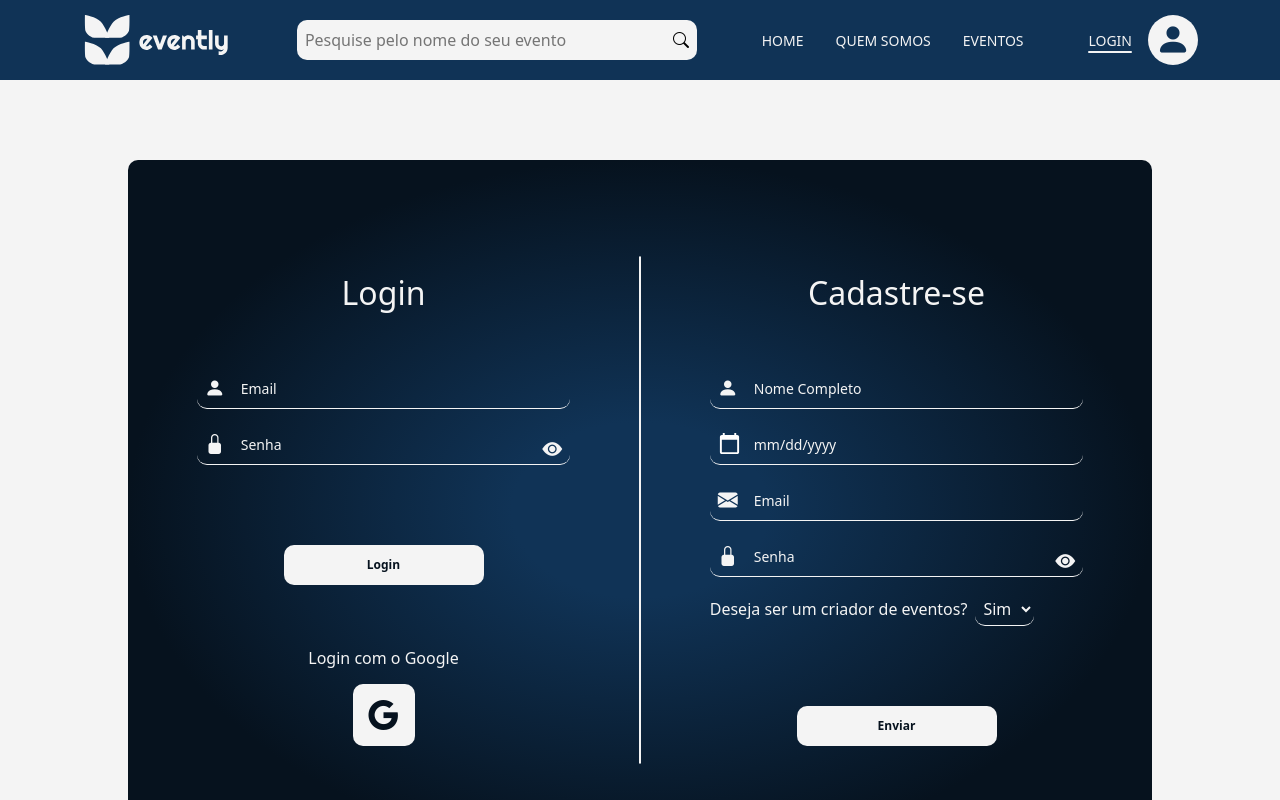
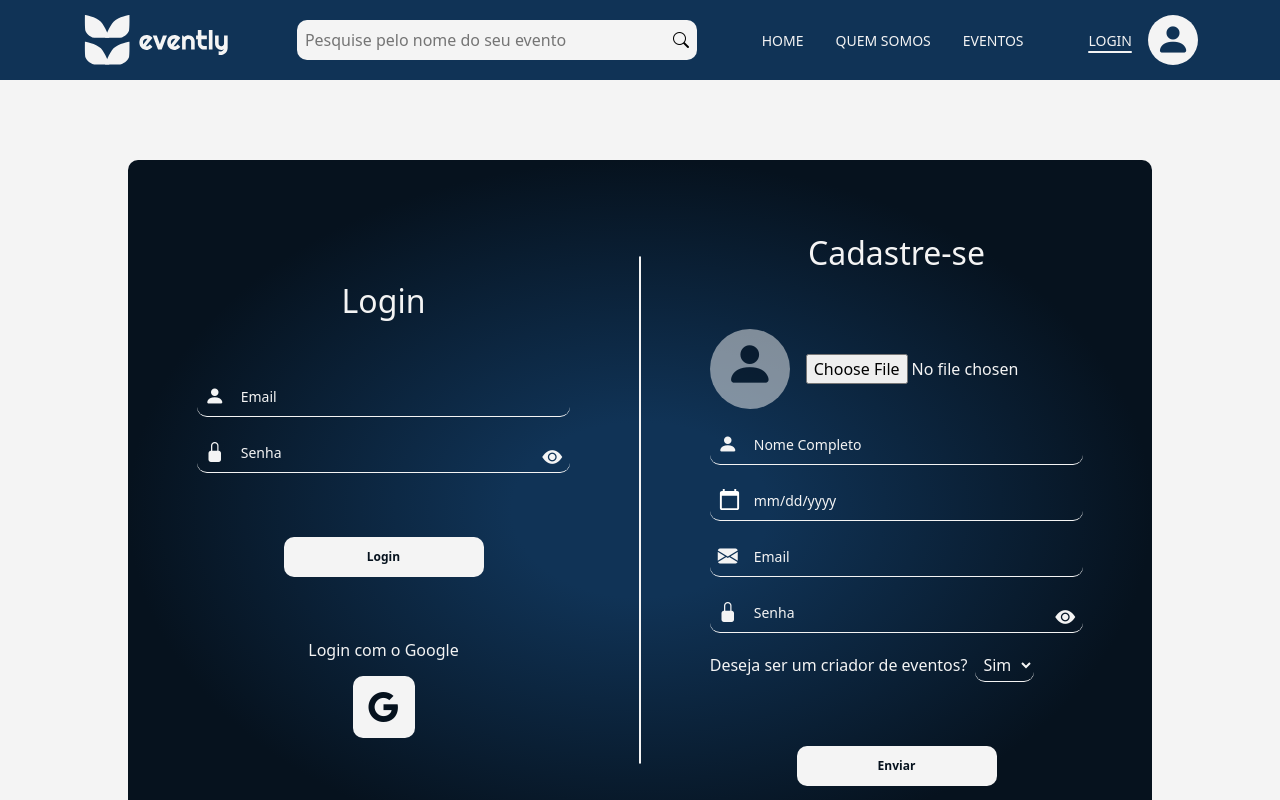
Before and after one commit to RayaniGomes/Evently, a Next.js app: page /login in a window 1280 px wide. Built offline with nearby package versions, Linux system fonts and the light colour scheme.

Commit message:
feat: implementação  da foto do perfil do usuario

```diff
--- a/src/(components)/formularios/formUsuario/index.tsx
+++ b/src/(components)/formularios/formUsuario/index.tsx
@@ -1,6 +1,6 @@
 "use client";
 import { useForm } from "react-hook-form";
-import { Form, GrupoInput } from "./styled";
+import { Form, GrupoInput, ImagemPerfil } from "./styled";
 import { useEffect, useState } from "react";
 import { zodResolver } from "@hookform/resolvers/zod";
 import { createDataUsuario, usuarioSchema } from "@/schema/usuario.schema";
@@ -9,30 +9,46 @@ import { toast } from "react-toastify";
 import api from "@/service/api";
 import { useRouter, useSearchParams } from "next/navigation";
 import { formatarData } from "@/help/funcoes";
+import Image from "next/image";
 export default function FormUsuario() {
   const {
     register,
     setValue,
     handleSubmit,
     formState: { errors },
-  } = useForm<createDataUsuario>({ resolver: zodResolver(usuarioSchema) })
+  } = useForm<createDataUsuario>({ resolver: zodResolver(usuarioSchema) });
   const [mostrarSenha, setMostrarSenha] = useState(false);
   const [isLoading, setIsLoading] = useState(false);
   const [isPagePerfil, setIsPagePerfil] = useState(false);
+  const [isFotoPerfil, setIsFotoPerfil] = useState<string | null>(null);
   const router = useRouter();
   const searchParams = useSearchParams();
   const toggleMostrarSenha = () => {
     setMostrarSenha(!mostrarSenha);
   };
+
+  const handleImageUpload = (e: React.ChangeEvent<HTMLInputElement>) => {
+    const file = e.target.files?.[0];
+    if (file) {
+      const reader = new FileReader();
+      reader.onloadend = () => {
+        setIsFotoPerfil(reader.result as string);
+      };
+      reader.readAsDataURL(file);
+    }
+  };
+
   const onSubmit = async (data: createDataUsuario) => {
     setIsLoading(true);
 
     const dadosFormatados = {
       ...data,
+      fotoPerfil: isFotoPerfil,
       dataNascimento: formatarData(data.dataNascimento),
     };
 
-    api.get(`/usuarios?email=${dadosFormatados.email}`)
+    api
+      .get(`/usuarios?email=${dadosFormatados.email}`)
       .then((response) => {
         if (response.data.length > 0) {
           toast.error("Já existe um usuário com esse e-mail!");
@@ -42,6 +58,7 @@ export default function FormUsuario() {
 
         return api.post("/usuarios", dadosFormatados);
       })
+
       .then(async (response) => {
         if (!response || response.status !== 201) return;
 
@@ -68,30 +85,64 @@ export default function FormUsuario() {
   };
 
   useEffect(() => {
-    const email = searchParams.get("email")
-    if (email) {
-      setValue("email", email)
+    const nome = searchParams.get("nome");
+    if (nome) {
+      setValue("nome", nome);
     }
 
     setIsPagePerfil(window.location.pathname === "/perfil");
-  }, [searchParams, setValue])
+  }, [searchParams, setValue]);
 
   return (
     <Form onSubmit={handleSubmit(onSubmit)}>
+      <ImagemPerfil>
+        <label htmlFor="fotoPerfil">
+          {isFotoPerfil ? (
+            <Image
+              src={isFotoPerfil || "/placeholder.svg"}
+              alt="Profile"
+              width={100}
+              height={100}
+            />
+          ) : (
+            <div className="placeholder">
+              <i className="bi bi-person-fill" />
+            </div>
+          )}
+        </label>
+        <input
+          type="file"
+          id="fotoPerfil"
+          accept="image/*"
+          onChange={handleImageUpload}
+        />
+      </ImagemPerfil>
+
       <GrupoInput>
         <i className="bi bi-person-fill" />
-        <input type="text" placeholder="Nome Completo" {...register("nome")} disabled={isLoading} />
+        <input
+          type="text"
+          placeholder="Nome Completo"
+          {...register("nome")}
+        />
       </GrupoInput>
       {errors.nome && <span>{errors.nome.message}</span>}
 
       <GrupoInput>
-        <input type="date" {...register("dataNascimento")} disabled={isLoading} />
+        <input
+          type="date"
+          {...register("dataNascimento")}
+        />
       </GrupoInput>
       {errors.dataNascimento && <span>{errors.dataNascimento.message}</span>}
 
       <GrupoInput>
         <i className="bi bi-envelope-fill" />
-        <input type="email" placeholder="Email" {...register("email")} disabled={isLoading} />
+        <input
+          type="email"
+          placeholder="Email"
+          {...register("email")}
+        />
       </GrupoInput>
       {errors.email && <span>{errors.email.message}</span>}
 
@@ -106,9 +157,11 @@ export default function FormUsuario() {
             type={mostrarSenha ? "text" : "password"}
             placeholder="Senha"
             {...register("senha")}
-            disabled={isLoading}
           />
-          <button type="button" onClick={toggleMostrarSenha} disabled={isLoading}>
+          <button
+            type="button"
+            onClick={toggleMostrarSenha}
+          >
             {mostrarSenha ? (
               <i className="bi bi-eye-slash-fill" />
             ) : (
@@ -121,10 +174,7 @@ export default function FormUsuario() {
         <div className="criador">
           <label htmlFor="criador">
             Deseja ser um criador de eventos?
-            <select
-            {...register("criador")}
-            disabled={isLoading}
-          >
+            <select {...register("criador")}>
               <option value="true">Sim</option>
               <option value="false">Não</option>
             </select>
@@ -134,12 +184,12 @@ export default function FormUsuario() {
 
       {isPagePerfil ? (
         <button type="submit" className="btn-form" disabled={isLoading}>
-        {isLoading ? "Atualizando..." : "Atualizar"}
-      </button>
+          {isLoading ? "Atualizando..." : "Atualizar"}
+        </button>
       ) : (
         <button type="submit" className="btn-form" disabled={isLoading}>
-        {isLoading ? "Enviando..." : "Enviar"}
-      </button>
+          {isLoading ? "Enviando..." : "Enviar"}
+        </button>
       )}
     </Form>
   );
--- a/src/(components)/formularios/formUsuario/styled.ts
+++ b/src/(components)/formularios/formUsuario/styled.ts
@@ -43,7 +43,7 @@ export const Form = styled.form`
     font-weight: 600;
     background-color: var(--branco);
     color: var(--azul-escuro);
-    margin-top: 4rem;
+    margin-top: 3rem;
 
     &:hover {
       box-shadow: var(--drop-shadow-branco-hover);
@@ -61,8 +61,8 @@ export const Form = styled.form`
       border: none;
       border-bottom: 1px solid var(--branco);
       border-radius: 10px;
-      padding: .25rem;
-      margin-left: .5rem;
+      padding: 0.25rem;
+      margin-left: 0.5rem;
 
       option {
         color: var(--azul-escuro);
@@ -111,7 +111,7 @@ export const GrupoInput = styled.div`
   align-items: center;
   border-bottom: 1px solid var(--branco);
   border-radius: 10px;
-  gap: .5rem;
+  gap: 0.5rem;
   position: relative;
 
   i {
@@ -170,3 +170,37 @@ export const GrupoInput = styled.div`
     }
   }
 `;
+
+export const ImagemPerfil = styled.div`
+  width: 100%;
+  display: flex;
+  align-items: center;
+  justify-content: left;
+  gap: 1rem;
+
+  label {
+    .placeholder {
+      width: 80px;
+      height: 80px;
+      border-radius: 50%;
+      display: flex;
+      flex-direction: column;
+      align-items: center;
+      justify-content: center;
+      color: var(--branco);
+
+      i {
+        font-size: 50px;
+        margin-bottom: 0.5rem;
+        color: var(--azul-escuro);
+      }
+    }
+
+    img {
+      width: 80px;
+      height: 80px;
+      border-radius: 50%;
+      object-fit: cover;
+    }
+  }
+`;
--- a/src/interfaces/index.ts
+++ b/src/interfaces/index.ts
@@ -39,6 +39,7 @@ export interface Usuario {
   dataNascimento: string;
   senha: string;
   criador: boolean;
+  fotoPerfil?: string;
   eventos?: Evento[];
   minhasInscricoes?: Evento[];
 }
```
Also changed, not shown: src/app/api/auth/[...nextauth]/route.ts (+6 -6 lines), src/types/next-auth.d.ts (added, +21 -0 lines).
